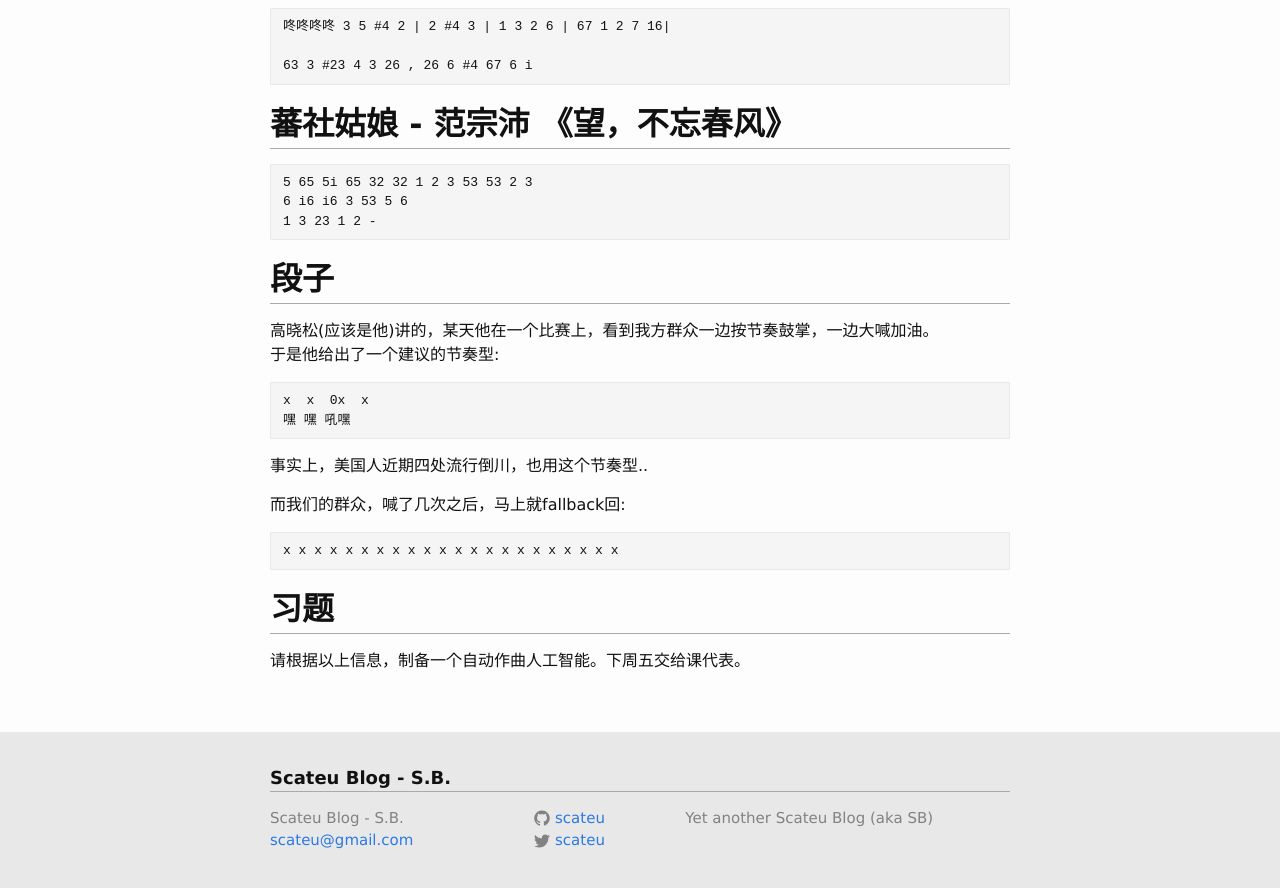
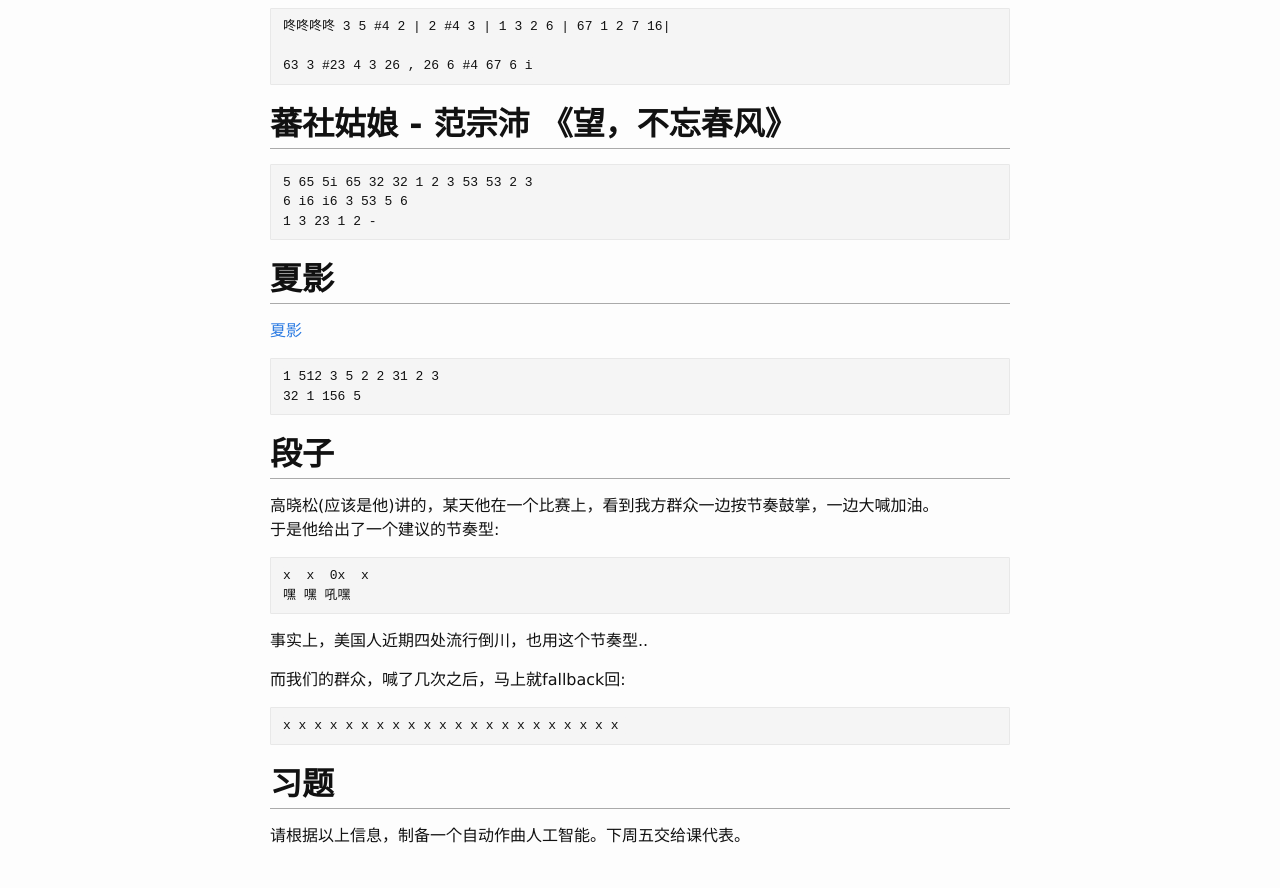
Before and after one commit to scateu/scateu.github.io, a Jekyll site: the page built from _posts/2017-03-01-notes-on-automated-composition.md, in a window 1280 px wide and 900 px high, scrolled down 4305 px. Shown: the top 888 px of the window. Built offline with Jekyll 4.4.1, drawn with Linux system fonts in a browser that asks for light colours; nearby versions of some CDN libraries; formulas are drawn with MathJax 3; comment, search, counter and statistics services are not loaded.

Commit message:
Wed Mar  1 12:34:58 HKT 2017

```diff
--- a/_posts/2017-03-01-notes-on-automated-composition.md
+++ b/_posts/2017-03-01-notes-on-automated-composition.md
@@ -190,6 +190,13 @@ $$
     6 i6 i6 3 53 5 6
     1 3 23 1 2 -
 
+## 夏影
+
+[夏影](http://music.163.com/#/song?id=28151024)
+
+    1 512 3 5 2 2 31 2 3
+    32 1 156 5
+
 ## 段子
 
 高晓松(应该是他)讲的，某天他在一个比赛上，看到我方群众一边按节奏鼓掌，一边大喊加油。
```
